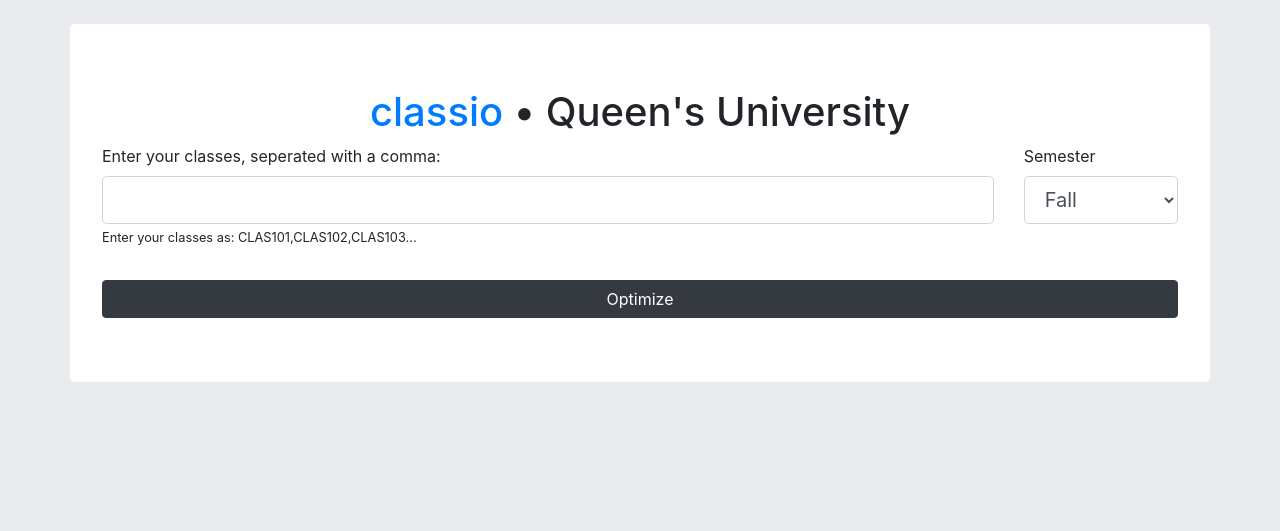
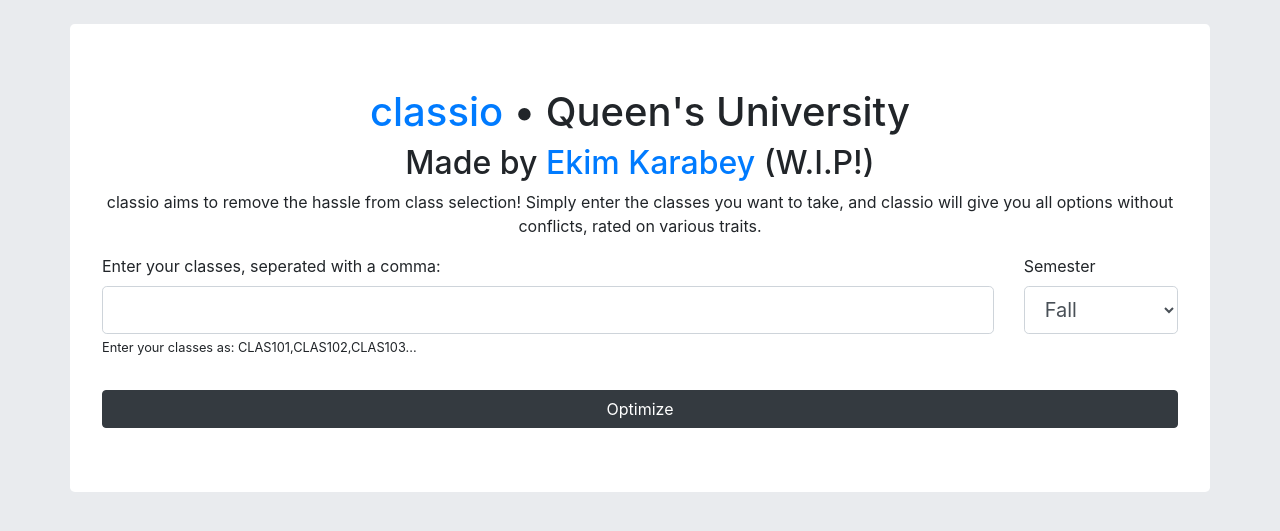
Before and after one commit to Ekimerton/classio-legacy, a Flask app: page /queens in a window 1280 px wide. Shown: the top 531 px of the page. Run offline with Flask 2, Linux system fonts and the light colour scheme; some libraries are stand-ins or nearby versions.

Commit message:
More text added to the search page for context!

```diff
--- a/webapp/templates/search.html
+++ b/webapp/templates/search.html
@@ -14,6 +14,8 @@
 <body>
   <div class="jumbotron container mt-4" style="background:#ffffff">
     <h1 class='text-center'> <a href="{{url_for('main.home')}}"> classio</a> • {{university}} </h1>
+    <h2 class='text-center'> Made by <a href='https://www.linkedin.com/in/ekim-karabey-b94098175/'>Ekim Karabey</a> (W.I.P!)</h2>
+    <p class='text-center'> classio aims to remove the hassle from class selection! Simply enter the classes you want to take, and classio will give you all options without conflicts, rated on various traits.</p>
     <form method="POST" action="">
       {{ form.hidden_tag() }}
       <fieldset class="form-group">
```
